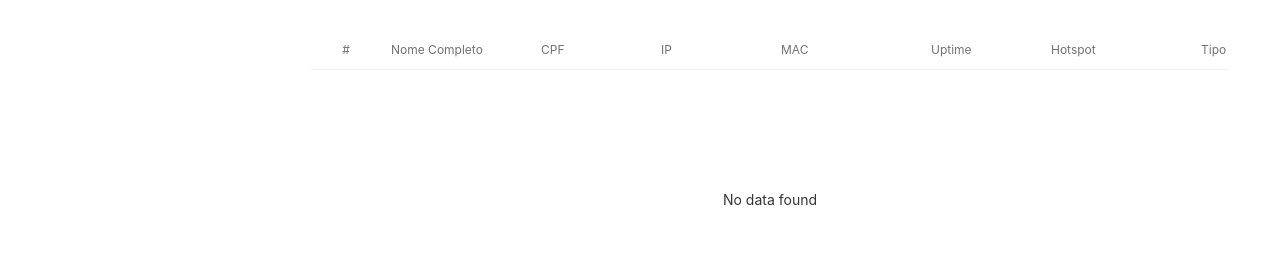
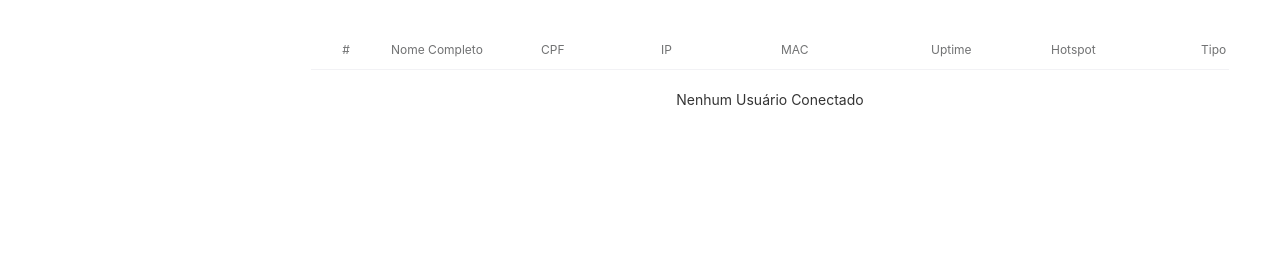
Before and after one commit to jeancarloshs/hotspot-dashboard, a Next.js app: page /home in a window 1280 px wide. Shown: the part 693-952 px from the top of the page. Built offline with nearby package versions, Linux system fonts and the light colour scheme; no server answers.

Commit message:
hotfix: fix para mostrar mensagem quando não tiver nenhum usuario conectado

```diff
--- a/src/app/components/_ui/Table/Table.tsx
+++ b/src/app/components/_ui/Table/Table.tsx
@@ -137,6 +137,11 @@ const TableC = ({ dataProps }: ITableCProps) => {
         console.log(data);
       }}
       renderRowExpanded={renderRowExpanded}
+      renderEmpty={() => (
+        <div style={{ padding: 20, textAlign: "center" }}>
+          Nenhum Usuário Conectado
+        </div>
+      )}
     >
       <Column width={70} align="center">
         <HeaderCell>#</HeaderCell>
```
